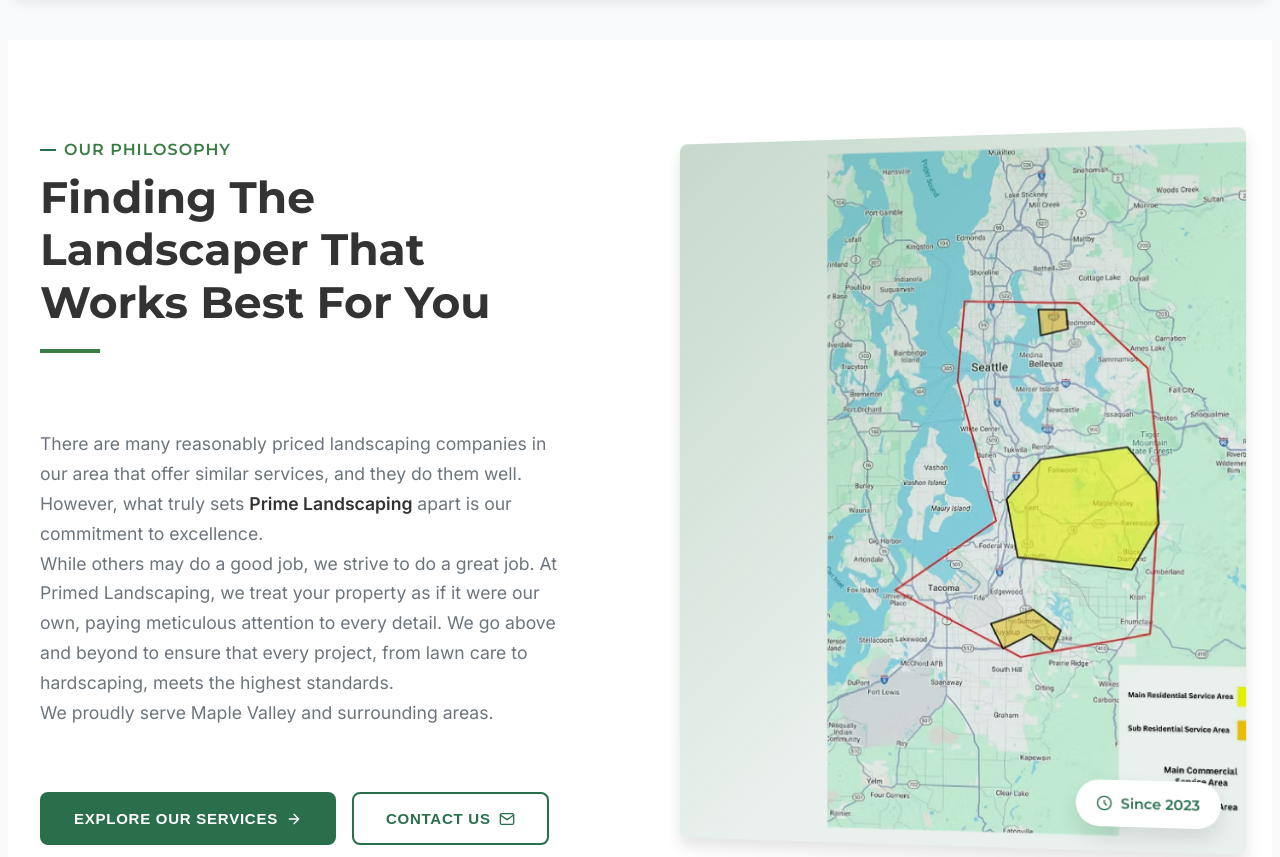
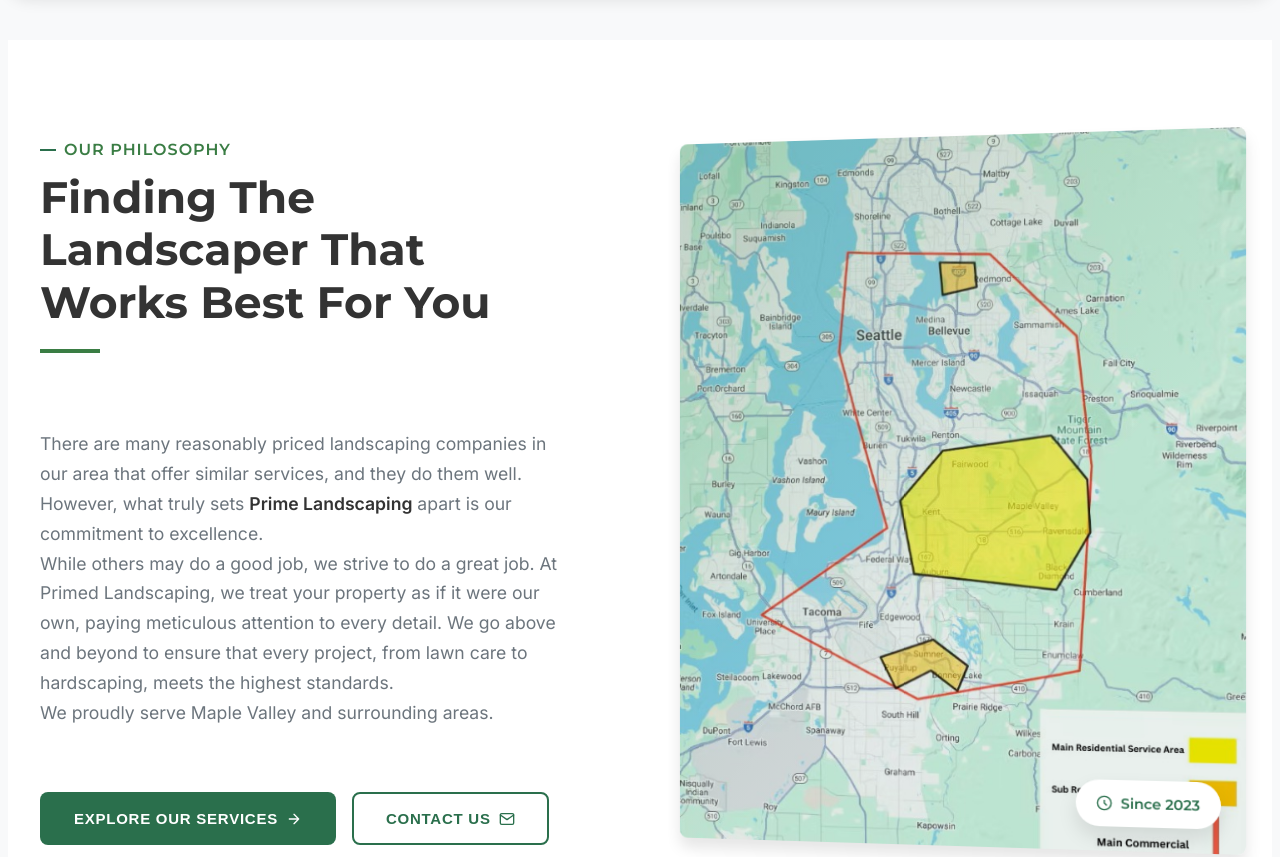
Before and after one commit to sanjuconnectrader/primedlandscaping, a React (Create React App) app: page / in a window 1280 px wide. Shown: the part 780-1637 px from the top of the page. Built offline with nearby package versions, Linux system fonts and the light colour scheme.

Commit message:
frontend

```diff
--- a/src/components/Home/About/Abouthome.jsx
+++ b/src/components/Home/About/Abouthome.jsx
@@ -2,7 +2,7 @@
 import './Abouthome.css';
 
 export default function Abouthome() {
-  const imageUrl = `${process.env.PUBLIC_URL}/Map.avif`;
+   const imageUrl = `${process.env.PUBLIC_URL}/map.jpg`;
 
   return (
     <section className="about">
--- a/src/components/Home/Choose/Choose.jsx
+++ b/src/components/Home/Choose/Choose.jsx
@@ -19,6 +19,10 @@
 ];
 
 export default function Choose() {
+
+  const imageUrl = `${process.env.PUBLIC_URL}/choose.avif`;
+
+
   return (
     <section className="choose" id="choose-us">
       <div className="choose__inner container">
@@ -58,7 +62,7 @@
         <figure className="choose__image-wrapper">
           <div className="choose__image-overlay"></div>
           <img
-            src="https://images.unsplash.com/photo-1600585154340-be6161a56a0c?ixlib=rb-4.0.3&ixid=M3wxMjA3fDB8MHxwaG90by1wYWdlfHx8fGVufDB8fHx8fA%3D%3D&auto=format&fit=crop&w=1470&q=80"
+            src={imageUrl}
             alt="Healthy green lawn"
             className="choose__image"
             loading="lazy"
```
Also changed, not shown: public/map.jpg (added).
